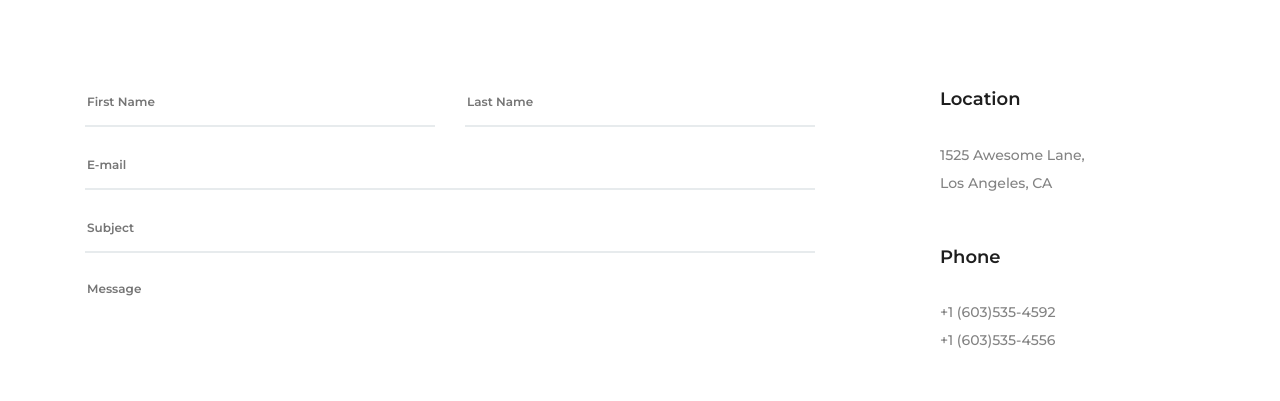
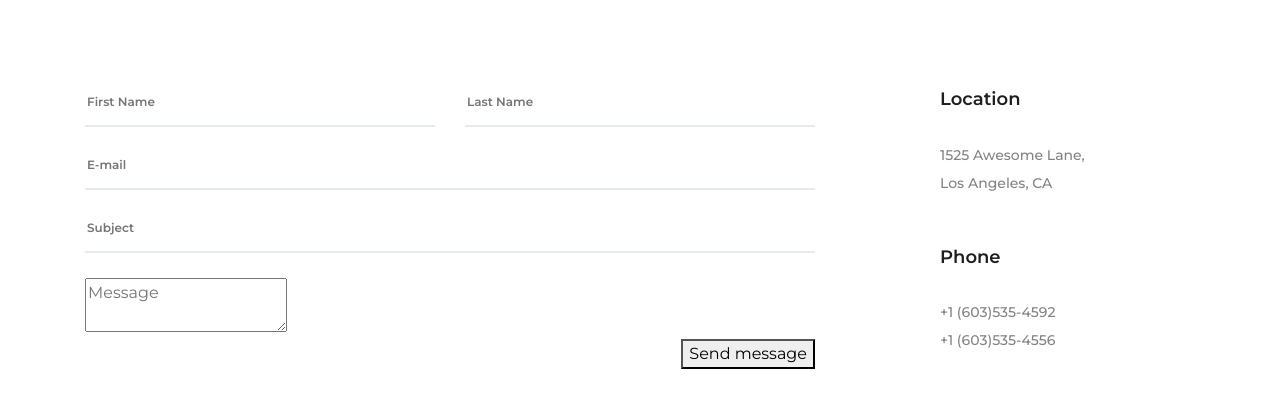
Before and after one commit to Himanshu-jangir/violet, a plain HTML site: page contact.html in a window 1280 px wide. Shown: the part 329-730 px from the top of the page. Drawn offline with Linux system fonts and the light colour scheme.

Commit message:
comment recent change

```diff
--- a/css/style.css
+++ b/css/style.css
@@ -2004,7 +2004,7 @@ ol {
 	margin-bottom: 25px;
 }
 
-.textarea {
+/*.textarea {
 	width: 100%;
 	border-bottom: 2px solid #E7EBED;
 	font-size: 12px;
@@ -2029,7 +2029,7 @@ ol {
 	border-radius: 50px;
 	cursor: pointer;
 	text-transform: uppercase;
-}
+}*/
 
 .contact-widget .cw-item {
 	margin-bottom: 50px;
```
